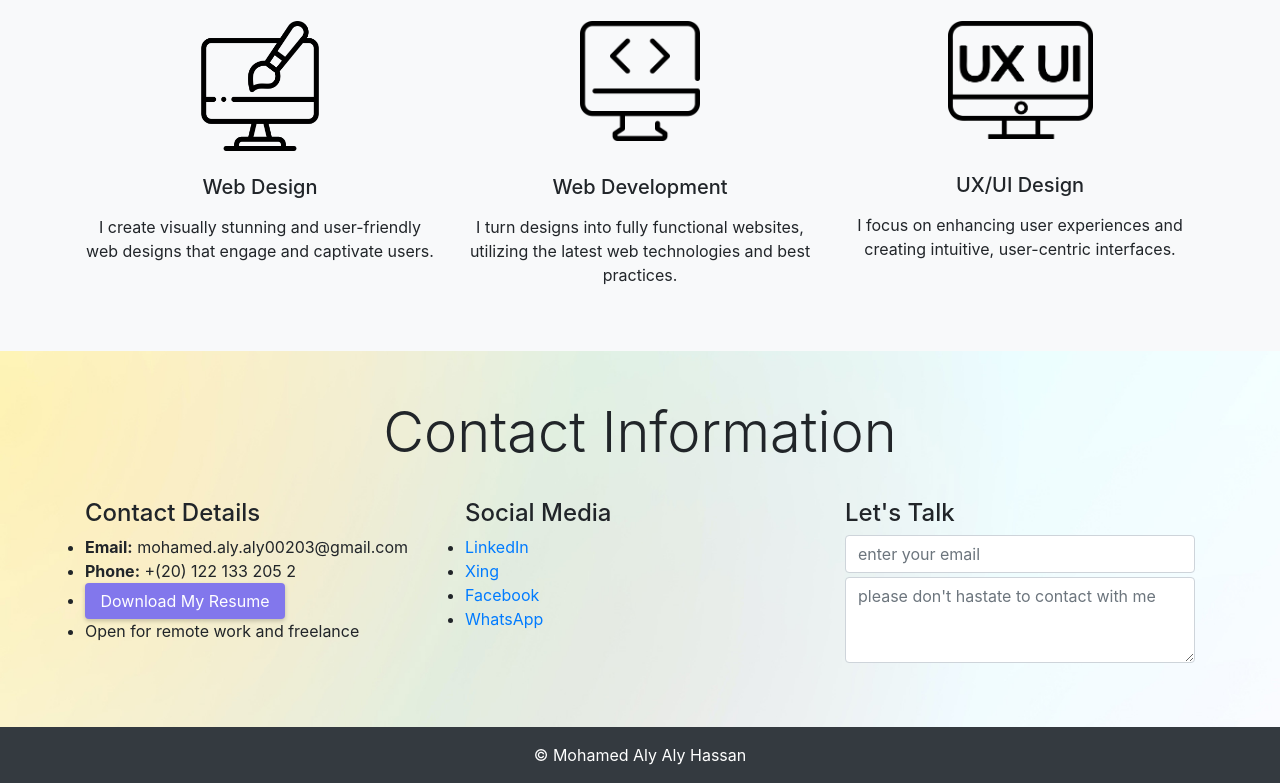
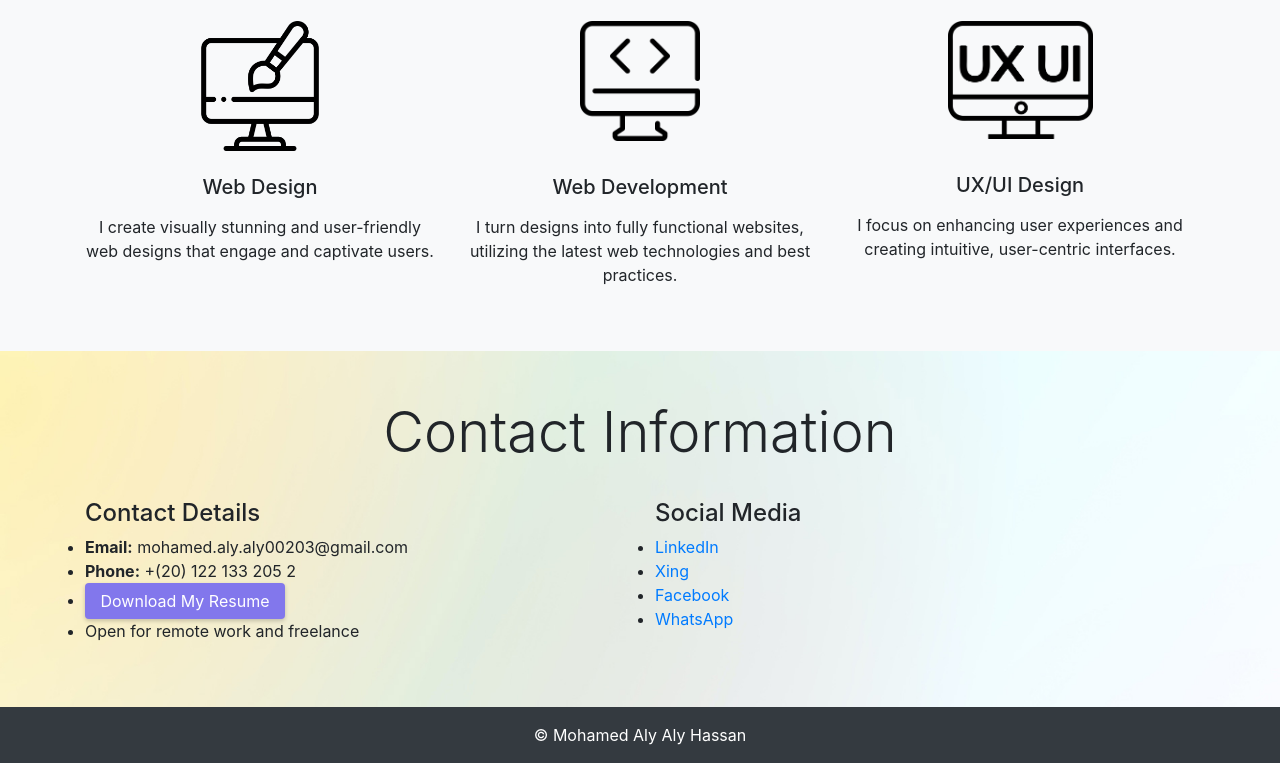
Before and after one commit to ALY00203/MYPORTFOLIO, a plain HTML site: page index.html in a window 1280 px wide. Shown: the part 3986-4769 px from the top of the page. Drawn offline with nearby package versions, Linux system fonts and the light colour scheme.

Commit message:
Updated cvs

```diff
--- a/index.html
+++ b/index.html
@@ -38,7 +38,7 @@
             <div class="col-md-8 custom-text text-start d-flex flex-column  custom-container">
                 <h1>Hey <img class="wave" src="../assests/images-vedios/4.png" alt=""> <br> I'm Mohamed Aly</h1>
                 <p class="display-4 " id="typewriter">I'm a <span id="profession"></span></p>
-                <a href="your-resume-link.pdf" class="btn">Download My Resume</a>
+                <a href="./assests/images-vedios/myresume.pdf" class="btn">Download My Resume</a>
                 <div class="icons py-3 ">
                     <i class="fa-brands fa-html5 fa-3x p-1"></i>
                     <i class="fa-brands fa-css3-alt fa-3x p-1"></i>
@@ -165,7 +165,7 @@
                 <p>Alexandria, Egypt</p>
                 <h4>Educational Background:</h4>
                 <p>Bachelor's in Law with a background in administration, professional certificate in information technology and diploma in front-end web developing </p>
-                <a href="your-resume-link.pdf" class="btn ">Download My Resume</a>
+                <a href="./assests/images-vedios/myresume.pdf" class="btn ">Download My Resume</a>
                 <div class="icons py-3 w-100 ">
                     <i class="fa-brands fa-html5 fa-3x p-1"></i>
                     <i class="fa-brands fa-css3-alt fa-3x p-1"></i>
@@ -263,17 +263,17 @@
     <div class="container">
         <h2 class="display-4 text-center pb-4">Contact Information</h2>
         <div class="row">
-            <div class="col-md-4">
+            <div class="col-md-6">
                 <h4>Contact Details</h4>
                 <ul class="lh-3">
                     <li><strong>Email:</strong> mohamed.aly.aly00203@gmail.com</li>
                     <li><strong>Phone:</strong> +(20) 122 133 205 2</li>
                     <!-- Add other contact details here -->
-                    <li><a href="your-resume-link.pdf" class="btn btn-primary">Download My Resume</a></li>
+                    <li><a href="./assests/images-vedios/myresume.pdf" class="btn btn-primary">Download My Resume</a></li>
                     <li>Open for remote work and freelance</li>
                 </ul>
             </div>
-            <div class="col-md-4">
+            <div class="col-md-6">
                 <h4>Social Media</h4>
                 <ul>
                     <li><a href="https://www.linkedin.com/in/mohamed-aly-972324293" target="_blank">LinkedIn</a></li>
@@ -282,13 +282,8 @@
                     <li><a href="https://wa.me/00201221332052" target="_blank">WhatsApp</a></li>
                 </ul>
             </div>
-            <div class=" col-md-4 mb-3">
-                <h4>Let's Talk</h4>
-                <input type="email" class="form-control mb-1" id="exampleFormControlInput1" placeholder="enter your email">
-                <div >
-                    <textarea class="form-control" id="exampleFormControlTextarea1" rows="3" placeholder="please don't hastate to contact with me "></textarea>
-                  </div>
-              </div>
+
+
 
         </div>
     </div>
```
Also changed, not shown: assests/js/main.js (line endings or trailing spaces), 1 other file.
